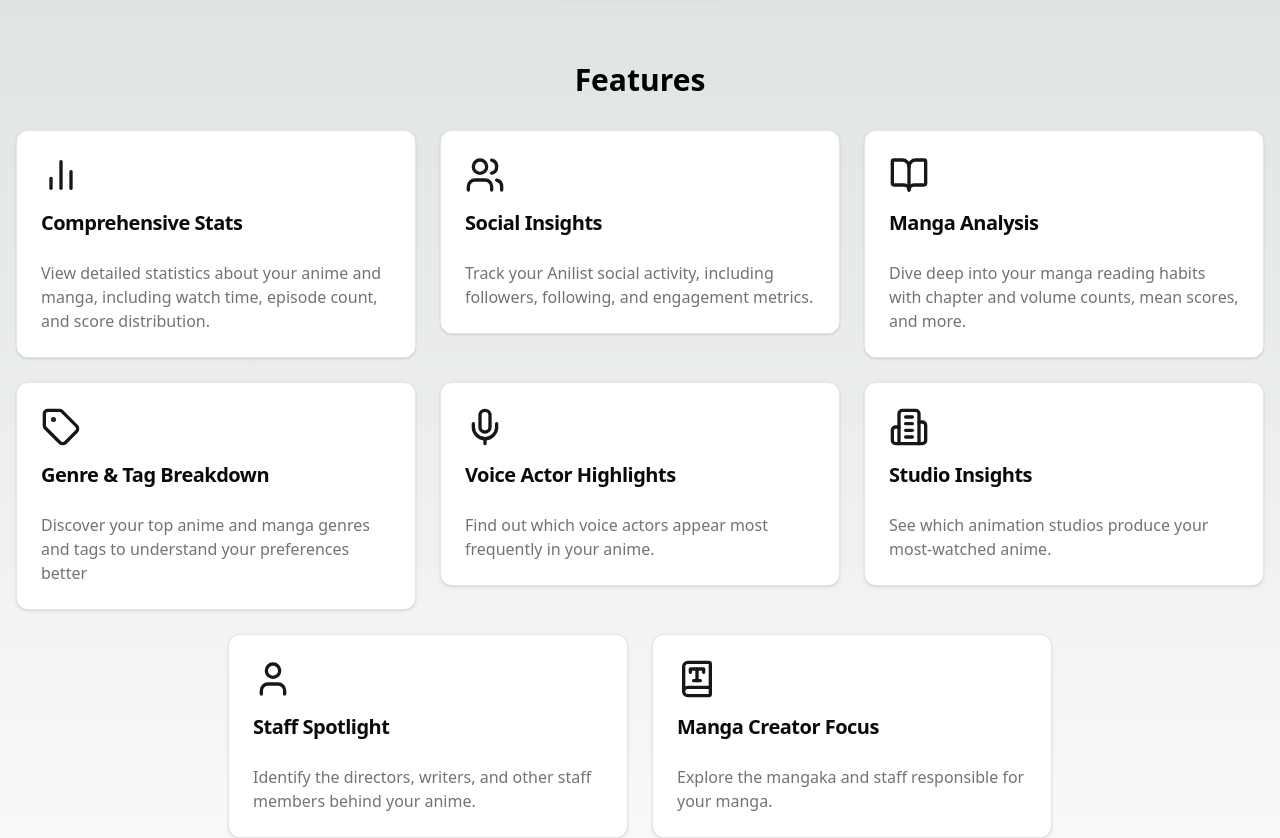
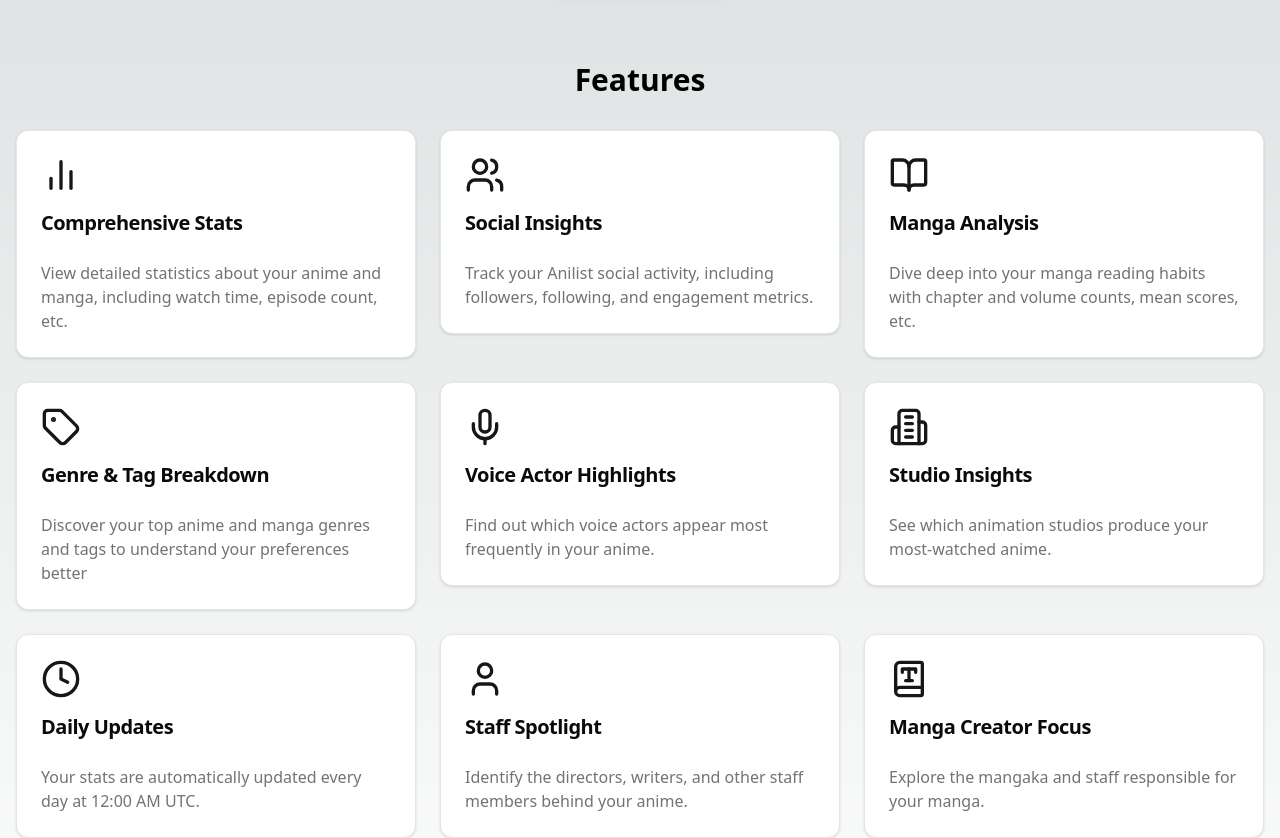
Before and after one commit to RLAlpha49/AniCards, a Next.js app: page / in a window 1280 px wide. Shown: the part 482-1320 px from the top of the page. Built offline with nearby package versions, Linux system fonts and the light colour scheme.

Commit message:
Update feature cards on homepage

```diff
--- a/app/page.tsx
+++ b/app/page.tsx
@@ -13,6 +13,7 @@ import {
 	Building2,
 	User,
 	BookType,
+	Clock,
 } from "lucide-react";
 import { StatCardGenerator } from "@/components/stat-card-generator";
 import { motion } from "framer-motion";
@@ -87,7 +88,7 @@ export default function HomePage() {
 							icon: BarChart2,
 							title: "Comprehensive Stats",
 							description:
-								"View detailed statistics about your anime and manga, including watch time, episode count, and score distribution.",
+								"View detailed statistics about your anime and manga, including watch time, episode count, etc.",
 						},
 						{
 							icon: Users,
@@ -99,7 +100,7 @@ export default function HomePage() {
 							icon: BookOpen,
 							title: "Manga Analysis",
 							description:
-								"Dive deep into your manga reading habits with chapter and volume counts, mean scores, and more.",
+								"Dive deep into your manga reading habits with chapter and volume counts, mean scores, etc.",
 						},
 						{
 							icon: Tag,
@@ -118,6 +119,12 @@ export default function HomePage() {
 							title: "Studio Insights",
 							description:
 								"See which animation studios produce your most-watched anime.",
+						},
+						{
+							icon: Clock,
+							title: "Daily Updates",
+							description:
+								"Your stats are automatically updated every day at 12:00 AM UTC.",
 						},
 						{
 							icon: User,
```
